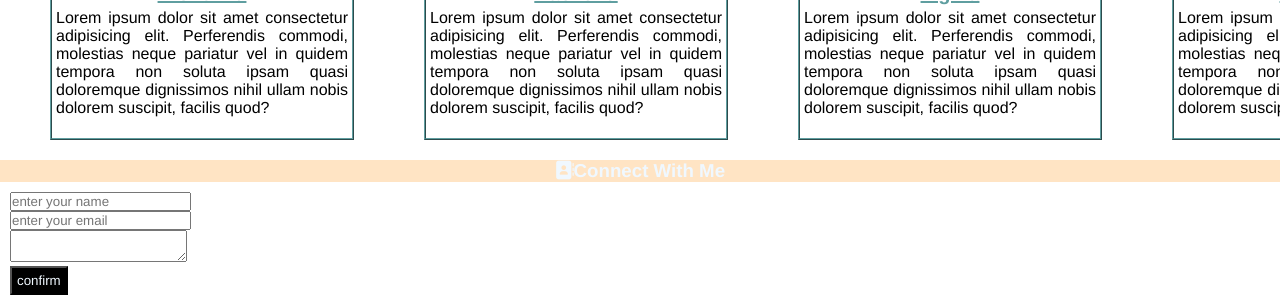
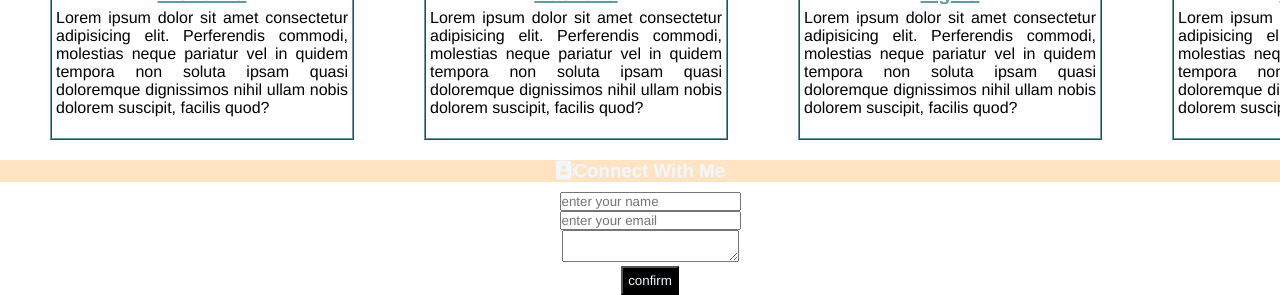
Before and after one commit to Gokulrnair363/portfolio, a plain HTML site: page index.html in a window 1280 px wide. Shown: the part 1521-1816 px from the top of the page. Drawn offline with Linux system fonts and the light colour scheme; a web font is replaced by a local one.

Commit message:
Update style.css

```diff
--- a/style.css
+++ b/style.css
@@ -120,7 +120,9 @@ margin-left:100px;
     padding: 4px;
 }
 form{width:100%;
-margin:10px;}
+margin:10px;
+    text-align:center;
+    }
 button{
     background-color:black;
     color: aliceblue;
```
